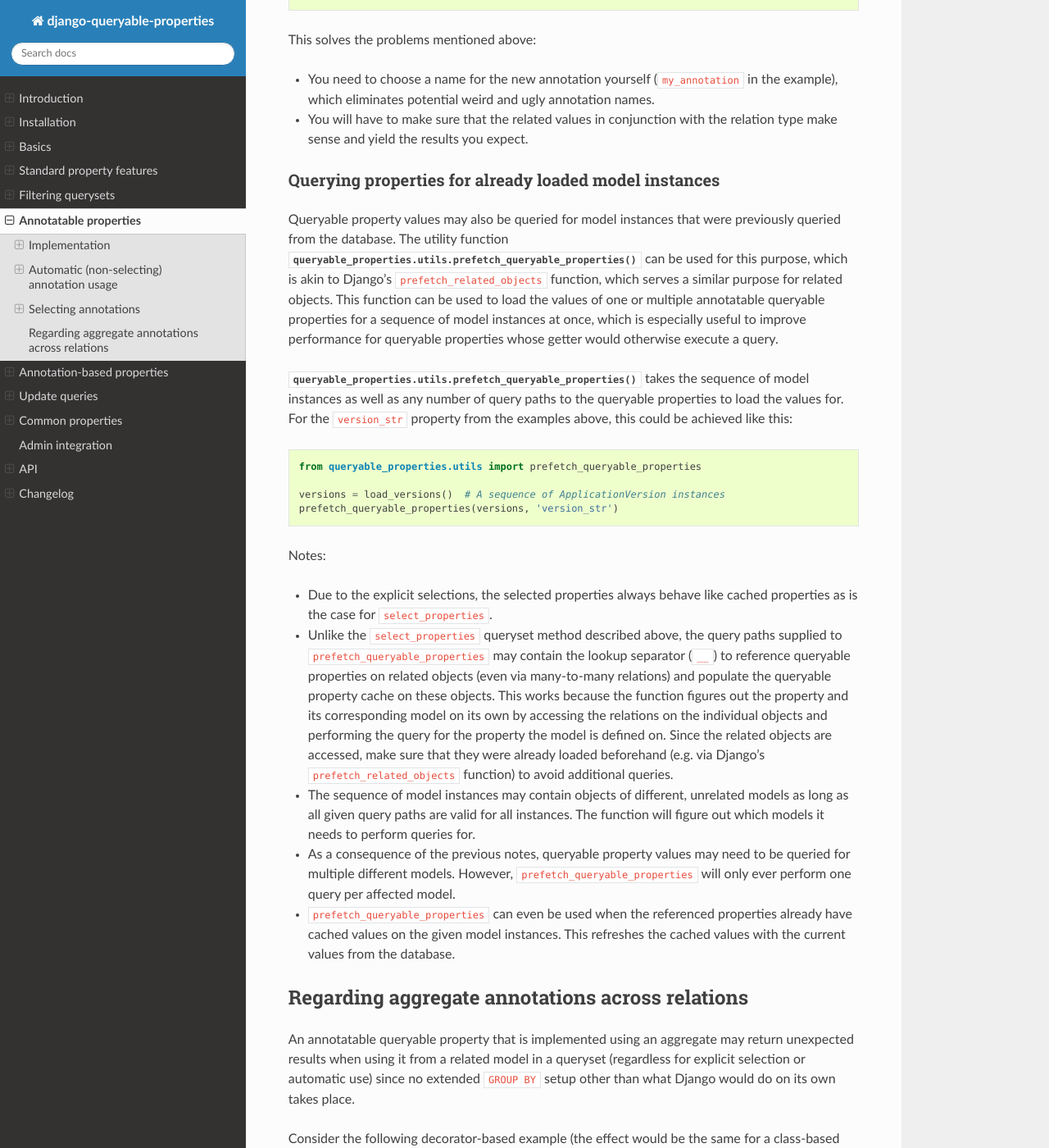
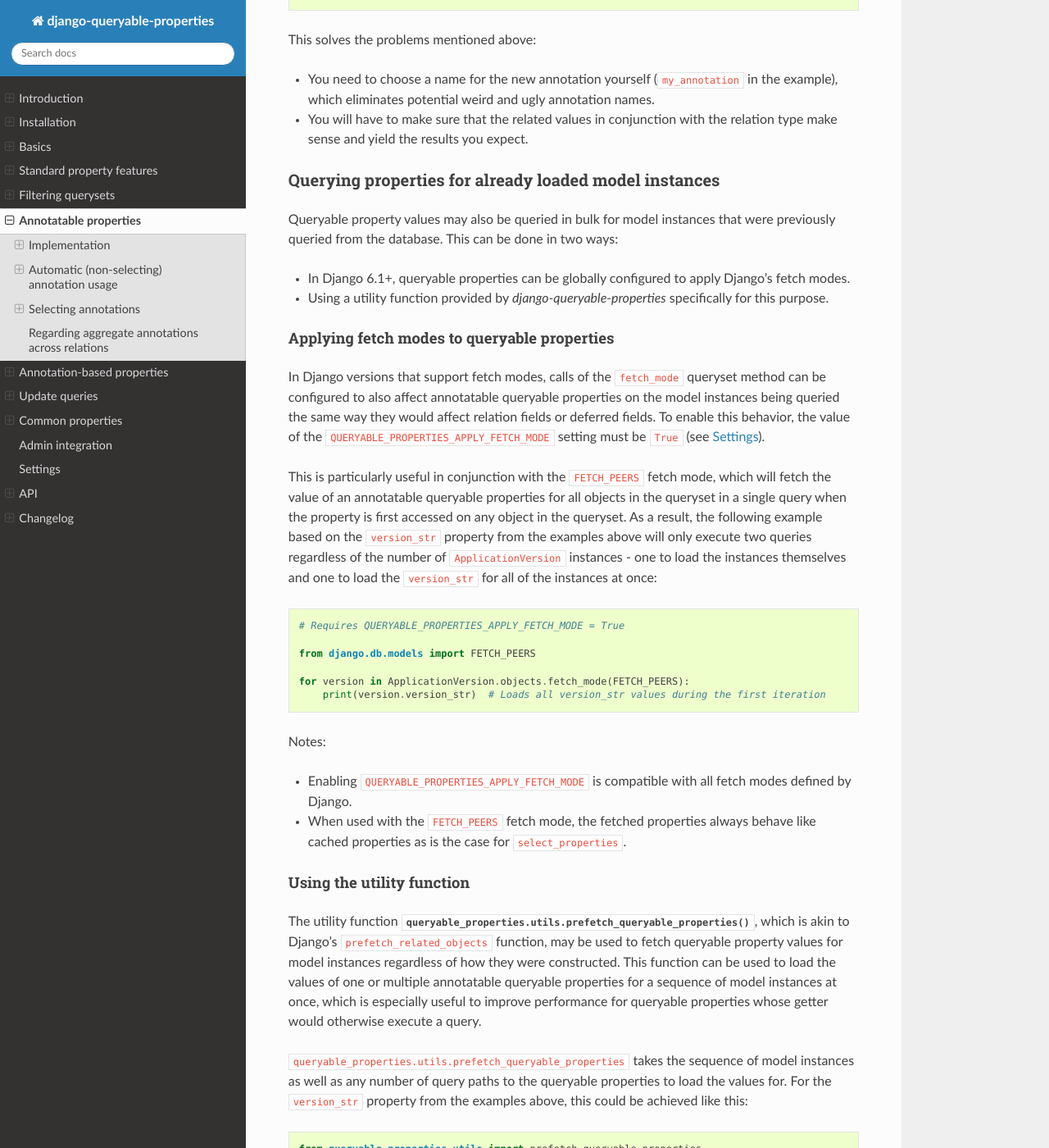
Before and after one commit to W1ldPo1nter/django-queryable-properties, a Sphinx documentation site: the page built from docs/annotations.rst, in a window 1280 px wide and 1400 px high, scrolled down 8537 px. Shown: the whole window at 82% size. Built offline with Sphinx 7.4.7 and the Read the Docs theme 3.1.0, drawn with Linux system fonts in a browser that asks for light colours.

Commit message:
Added docs regarding the fetch mode application to queryable properties

```diff
--- a/docs/annotations.rst
+++ b/docs/annotations.rst
@@ -405,14 +405,55 @@ This solves the problems mentioned above:
 Querying properties for already loaded model instances
 ^^^^^^^^^^^^^^^^^^^^^^^^^^^^^^^^^^^^^^^^^^^^^^^^^^^^^^
 
-Queryable property values may also be queried for model instances that were previously queried from the database.
-The utility function :func:`queryable_properties.utils.prefetch_queryable_properties` can be used for this purpose,
-which is akin to Django's |prefetch-related-objects|_ function, which serves a similar purpose for related objects.
+Queryable property values may also be queried in bulk for model instances that were previously queried from the
+database.
+This can be done in two ways:
+
+- In Django 6.1+, queryable properties can be globally configured to apply Django's fetch modes.
+- Using a utility function provided by *django-queryable-properties* specifically for this purpose.
+
+Applying fetch modes to queryable properties
+""""""""""""""""""""""""""""""""""""""""""""
+
+In Django versions that support fetch modes, calls of the ``fetch_mode`` queryset method can be configured to also
+affect annotatable queryable properties on the model instances being queried the same way they would affect relation
+fields or deferred fields.
+To enable this behavior, the value of the ``QUERYABLE_PROPERTIES_APPLY_FETCH_MODE`` setting must be ``True`` (see
+:ref:`settings:Settings`).
+
+This is particularly useful in conjunction with the ``FETCH_PEERS`` fetch mode, which will fetch the value of an
+annotatable queryable properties for all objects in the queryset in a single query when the property is first accessed
+on any object in the queryset.
+As a result, the following example based on the ``version_str`` property from the examples above will only execute two
+queries regardless of the number of ``ApplicationVersion`` instances - one to load the instances themselves and one to
+load the ``version_str`` for all of the instances at once:
+
+.. code-block:: python
+
+    # Requires QUERYABLE_PROPERTIES_APPLY_FETCH_MODE = True
+
+    from django.db.models import FETCH_PEERS
+
+    for version in ApplicationVersion.objects.fetch_mode(FETCH_PEERS):
+        print(version.version_str)  # Loads all version_str values during the first iteration
+
+Notes:
+
+- Enabling ``QUERYABLE_PROPERTIES_APPLY_FETCH_MODE`` is compatible with all fetch modes defined by Django.
+- When used with the ``FETCH_PEERS`` fetch mode, the fetched properties always behave like cached properties as is the
+  case for ``select_properties``.
+
+Using the utility function
+""""""""""""""""""""""""""
+
+The utility function :func:`queryable_properties.utils.prefetch_queryable_properties`, which is akin to Django's
+|prefetch-related-objects|_ function, may be used to fetch queryable property values for model instances regardless
+of how they were constructed.
 This function can be used to load the values of one or multiple annotatable queryable properties for a sequence of
 model instances at once, which is especially useful to improve performance for queryable properties whose getter would
 otherwise execute a query.
 
-:func:`queryable_properties.utils.prefetch_queryable_properties` takes the sequence of model instances as well as any
+``queryable_properties.utils.prefetch_queryable_properties`` takes the sequence of model instances as well as any
 number of query paths to the queryable properties to load the values for.
 For the ``version_str`` property from the examples above, this could be achieved like this:
 
--- a/docs/index.rst
+++ b/docs/index.rst
@@ -16,6 +16,7 @@ Write Django model properties that can be used in database queries.
    updating
    common/index
    admin
+   settings
    api
    changelog
 
```
Also changed, not shown: docs/settings.rst (added, +13 -0 lines).
